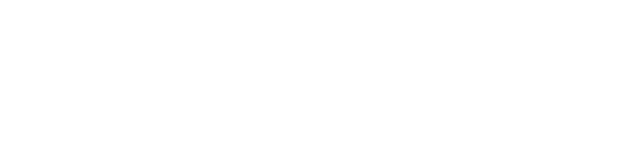
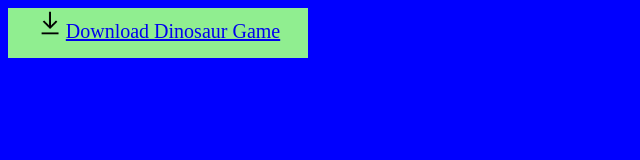
Before and after one commit to chboo1/chboo1.github.io, a plain HTML site: page index.html in a window 1280 px wide. Shown: the whole page, without its empty margins (0-640 px from the left). Drawn offline with Linux system fonts and the light colour scheme.

Commit message:
Changed a few files and added a few files

```diff
--- a/index.css
+++ b/index.css
@@ -1,7 +1,14 @@
 .button {
-	width: 100px;
+	width: 300px;
 	height: 50px;
-	border-radius: 12%;
+	border-radius: 0%;
 	background-color: lightgreen;
-	font-size: 5px;
+	font-size: 20px;
+	text-align: center;
 }
+.icon {
+	width: 30px;
+}
+body {
+	background-color: blue;
+}
--- a/index.html
+++ b/index.html
@@ -1,5 +1,10 @@
 <html>
+	<head>
+		<title>Dinosaur Game Main Page</title>
+		<link rel="stylesheet" href="index.css">
+		<link rel="icon" href="Chboo1.png">
+	</head>
 	<body>
-		<div class="Button"><a href="samuel.navert.ca/Dinosaur-Game/Dinosaur-Game.zip" download></a></div>
+		<a href="Dinosaur-Game.tar.gz" download="Dinosaur-Game.tar.gz"><div class="Button"><img class="icon" src="download.png" />Download Dinosaur Game</div></a>
 	</body>
 </html>
```
Also changed, not shown: Chboo1.png (added), download.png (added), 1 other file.
